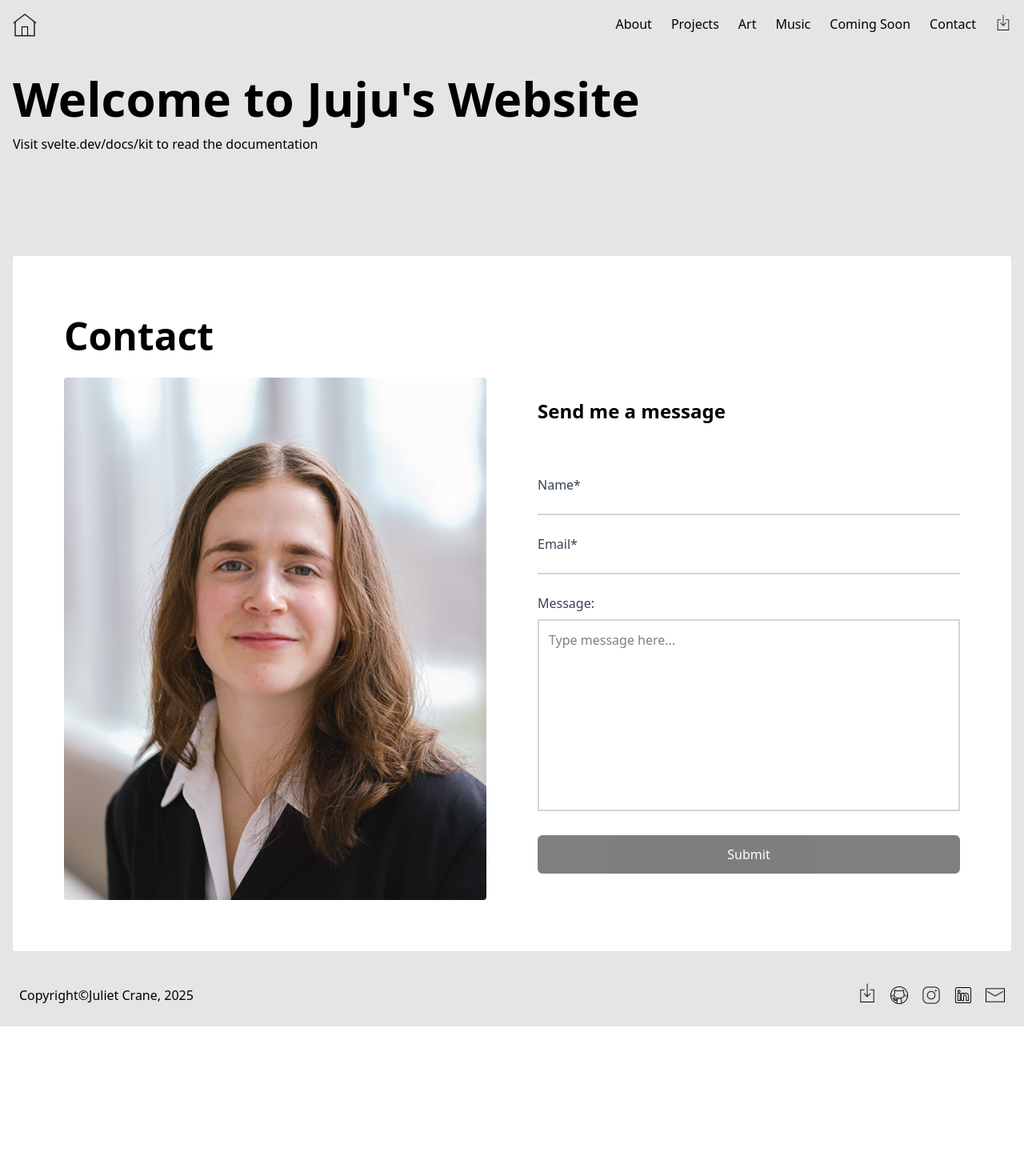
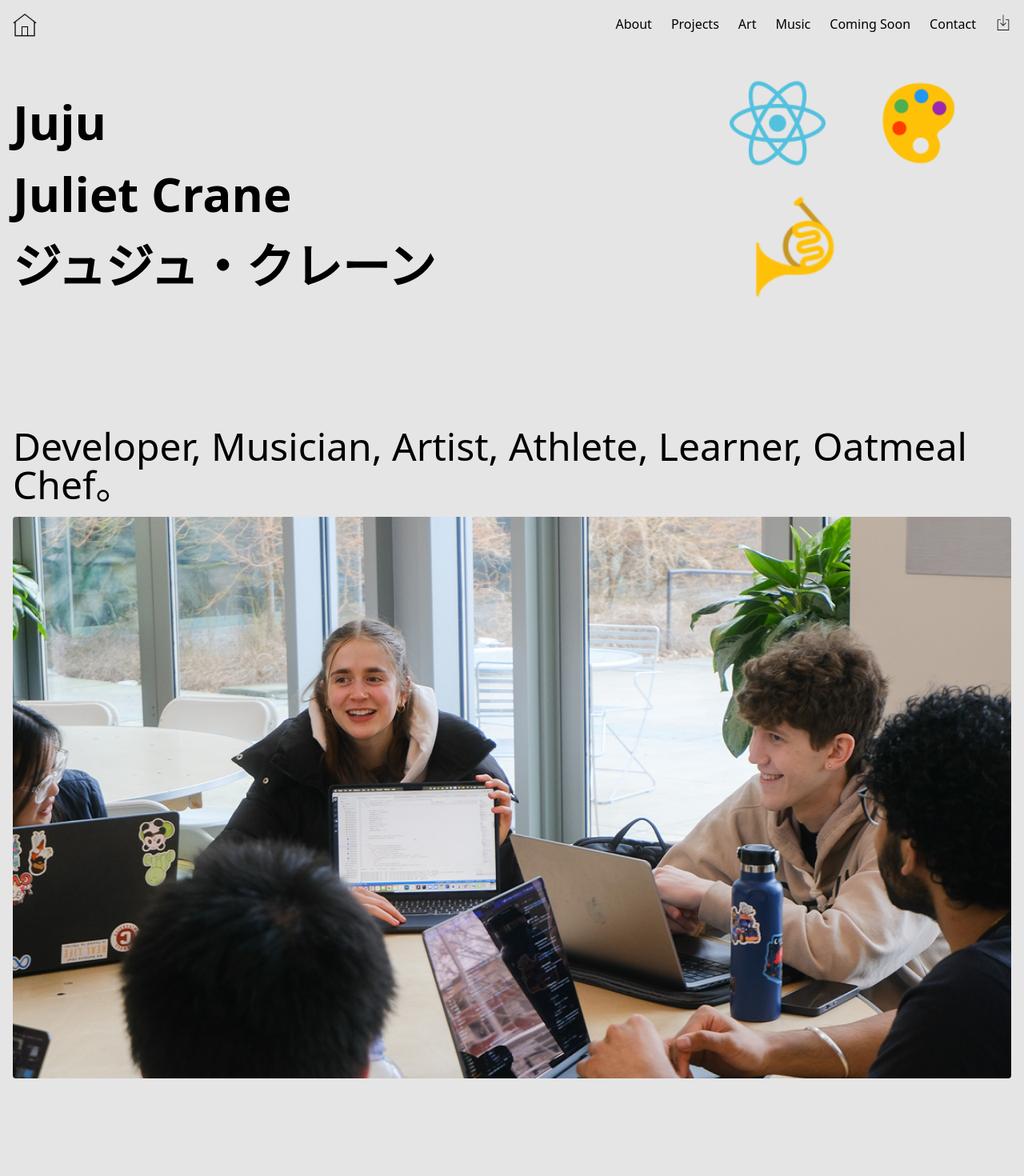
Before and after one commit to jujulcrane/juju-website, a SvelteKit app: page / in a window 1280 px wide. Shown: the top 1470 px of the page at 80% size. Before the commit the page ends 1283 px from the top, so only its background shows below. Built offline with nearby package versions, Linux system fonts and the light colour scheme.

Commit message:
create homepage

```diff
--- a/src/routes/+page.svelte
+++ b/src/routes/+page.svelte
@@ -1,5 +1,9 @@
 <script lang="ts">
+	import FrenchHornIcon from '$lib/assets/icons/FrenchHornIcon.svelte';
+	import PaintingIcon from '$lib/assets/icons/PaintingIcon.svelte';
+	import ReactIcon from '$lib/assets/icons/ReactIcon.svelte';
 	import Meta from '$lib/components/Meta.svelte';
+	import SectionSep from '$lib/components/SectionSep.svelte';
 </script>
 
 <Meta
@@ -9,5 +13,18 @@
 	url="https://url.com"
 />
 
-<h1>Welcome to Juju's Website</h1>
-<p>Visit <a href="https://svelte.dev/docs/kit">svelte.dev/docs/kit</a> to read the documentation</p>
+<div class="flex items-center justify-between w-full">
+<h1>Juju <br>Juliet Crane <br>ジュジュ・クレーン</h1>
+<div class="m-4 grid grid-cols-2 gap-4 items-center">
+<ReactIcon size={120}/>
+<PaintingIcon size={120}/>
+<FrenchHornIcon size={160}/>
+</div>
+</div>
+<SectionSep/>
+<h2 class="w-full pb-4 font-light text-lg sm:text-2xl md:text-4xl lg:text-5xl">Developer, Musician, Artist, Athlete, Learner, Oatmeal Chef。</h2>
+<img
+					src="/JujuPresenting.png"
+					alt="Juju presenting code to peers"
+					class="w-full rounded-sm object-cover"
+/>
```
Also changed, not shown: static/IconGroup.png (added), static/JujuPresenting.png (added).
